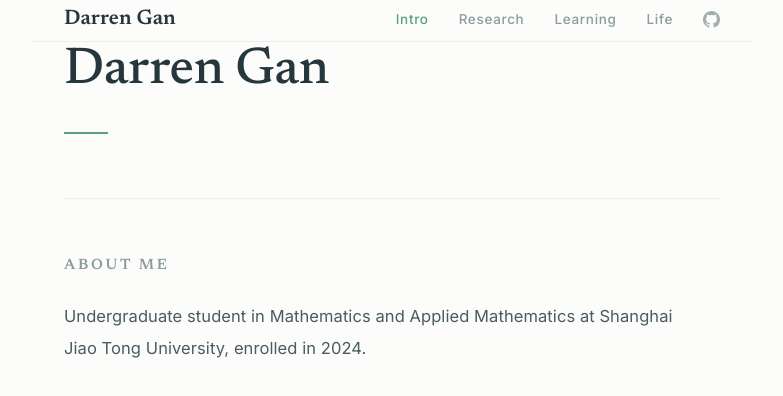
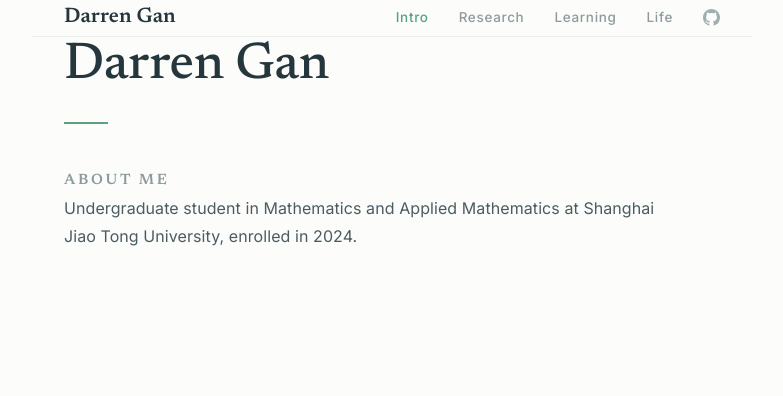
Before and after one commit to Serein55/Serein55.github.io, a plain HTML site: page index.html in a window 1280 px wide. Shown: the whole page, without its empty margins (248-1031 px from the left). Drawn offline with Linux system fonts and the light colour scheme.

Commit message:
tighten vertical rhythm, remove first-section gap

```diff
--- a/style.css
+++ b/style.css
@@ -14,7 +14,7 @@
   color: var(--ink);
   font-family: "Inter", "Helvetica Neue", Arial, sans-serif;
   font-size: 16px;
-  line-height: 1.95;
+  line-height: 1.7;
   letter-spacing: .005em;
   text-rendering: optimizeLegibility;
 }
@@ -81,14 +81,14 @@
   font-weight: 500;
   letter-spacing: -.005em;
   line-height: 1.15;
-  margin-bottom: 64px;
+  margin-bottom: 44px;
 }
 h1::after {
   content: "";
   display: block;
   width: 44px;
   height: 2px;
-  margin-top: 30px;
+  margin-top: 26px;
   background: var(--accent);
 }
 h2 {
@@ -98,16 +98,21 @@
   text-transform: uppercase;
   letter-spacing: .18em;
   color: var(--muted);
-  padding-top: 52px;
-  margin: 52px 0 20px;
+  padding-top: 40px;
+  margin: 40px 0 18px;
   border-top: 1px solid var(--line);
 }
-h2:first-of-type { margin-top: 0; }
+h2:first-of-type {
+  margin: 0;
+  padding-top: 0;
+  border-top: none;
+}
 p {
   max-width: 62ch;
-  margin-bottom: 16px;
+  margin-bottom: 14px;
   color: var(--soft);
-  font-size: 16.5px;
+  font-size: 16px;
+  line-height: 1.75;
 }
 p:last-child { margin-bottom: 0; }
 a { color: var(--accent); text-underline-offset: 3px; }
```
